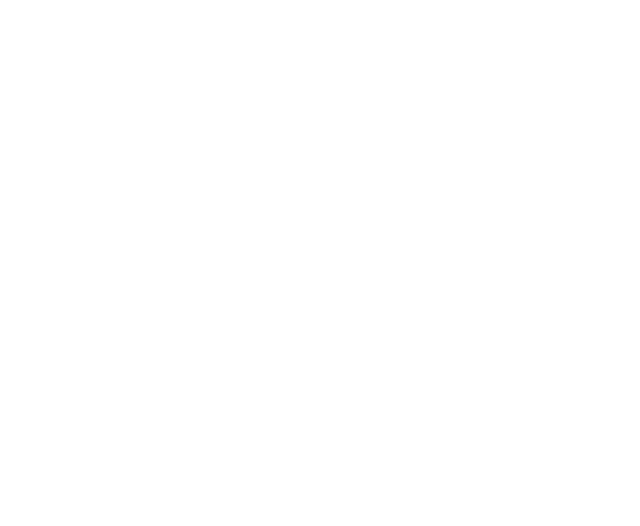
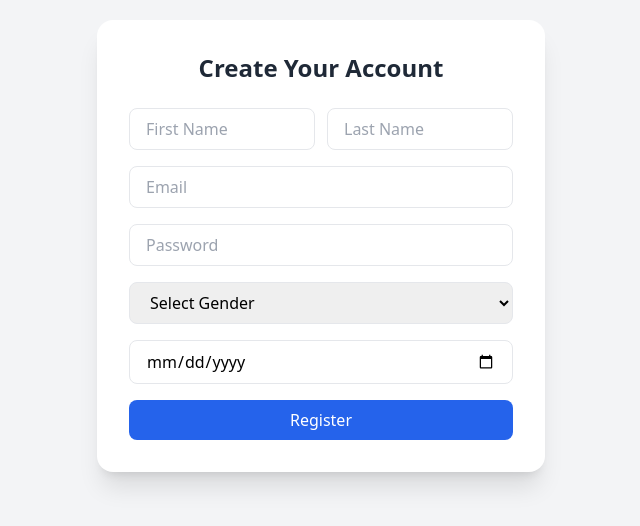
Before and after one commit to aliyan16/MERN-Full-Stack-Real-Time-Chat-Application, a React (Create React App) app in the folder chatapp/: page /register in a window 1280 px wide. Before the commit this address had no page. Shown: the part 154-680 px from the top of the page, without its empty margins (319-959 px from the left). Built offline with nearby package versions, Linux system fonts and the light colour scheme.

Commit message:
integrated UI with backend

```diff
--- a/chatapp/package.json
+++ b/chatapp/package.json
@@ -7,8 +7,13 @@
     "@testing-library/jest-dom": "^6.6.3",
     "@testing-library/react": "^16.3.0",
     "@testing-library/user-event": "^13.5.0",
+    "axios": "^1.11.0",
+    "bcrypt": "^6.0.0",
+    "cors": "^2.8.5",
     "express": "^5.1.0",
     "mongoose": "^8.16.4",
+    "multer": "^1.4.4",
+    "multer-gridfs-storage": "^5.0.2",
     "react": "^19.1.0",
     "react-dom": "^19.1.0",
     "react-router-dom": "^7.7.0",
--- a/chatapp/src/Backend/models/MessageSchema.js
+++ b/chatapp/src/Backend/models/MessageSchema.js
@@ -3,7 +3,7 @@
 
 const MessageSchema=new mongoose.Schema({
     sender:{type:mongoose.Schema.Types.ObjectId,ref:'RegisterAccounts',required:true},
-    reciever:{type:mongoose.Schema.Types.ObjectId,ref:'RegisterAccounts',required:true},
+    receiver:{type:mongoose.Schema.Types.ObjectId,ref:'RegisterAccounts',required:true},
     content:{type:String,default:''},
     media:{
         fileId:mongoose.Schema.Types.ObjectId,
--- a/chatapp/src/Backend/models/RegisterSchema.js
+++ b/chatapp/src/Backend/models/RegisterSchema.js
@@ -6,11 +6,12 @@
     lastName:{type:String,required:true},
     email:{type:String,required:true,unique:true},
     password:{type:String,required:true},
-    dob:{
-        day:{type:Number,required:true},
-        month:{type:String,required:true},
-        year:{type:String,required:true}
-    },
+    // dob:{
+    //     day:{type:Number,required:true},
+    //     month:{type:String,required:true},
+    //     year:{type:String,required:true}
+    // },
+    dob:{type:Date,required:true},
     gender:{type:String,required:true},
     profilePic:{
         fileId:mongoose.Schema.Types.ObjectId,
--- a/chatapp/src/Backend/server.js
+++ b/chatapp/src/Backend/server.js
@@ -56,10 +56,10 @@
 
 app.post('/message',upload.single('media'),async(req,res)=>{
     try{
-        const {sender,reciever,content,seen,seenAt}=req.body
+        const {sender,receiver,content,seen,seenAt}=req.body
         const newMessageData={
             sender,
-            reciever,
+            receiver,
             content,
             seen,
             seenAt
@@ -96,3 +96,7 @@
         res.status(500).json({error:'Server error'})
     }
 })
+
+app.listen(port,()=>{
+    console.log(`backend is running on port ${port}`)
+})
--- a/chatapp/src/Router/Routing.js
+++ b/chatapp/src/Router/Routing.js
@@ -7,8 +7,8 @@
     return(
         <>
         <Routes>
-            <Route path="/" element={<Register/>} />
-            <Route path="/signin" element={<SignIn/>} />
+            <Route path="/register" element={<Register/>} />
+            <Route path="/" element={<SignIn/>} />
         </Routes>
         </>
     )
--- a/chatapp/src/pages/register.js
+++ b/chatapp/src/pages/register.js
@@ -1,20 +1,69 @@
-import React from "react";
+import React, { useState } from "react";
+import axios from "axios";
 
 function Register() {
+  const [RegisterData,setRegisterData]=useState({
+    firstName:'',
+    lastName:'',
+    email:'',
+    password:'',
+    dob:{day:'',month:'',year:''},
+    gender:''
+  })
+
+  const handleChange=async(e)=>{
+    const {name,value}=e.target
+    if(['day','month','year'].includes(name)){
+      setRegisterData(prev=>({
+        ...prev,
+        dob:{
+          ...prev.dob,
+          [name]:value
+        }
+      }))
+
+    }else{
+      setRegisterData(prev=>({
+        ...prev,
+        [name]:value
+      }))
+    }
+  }
+
+
+
+  const handleSubmit=async(e)=>{
+    e.preventDefault()
+    try{
+      const res=await axios.post('http://localhost:5000/register',RegisterData)
+      alert(res.data.message || 'Registeration successful')
+    }catch(e){
+      console.error('Registration failed: ',e)
+      alert(e.response?.data?.message)
+
+    }
+
+  }
   return (
     <div className="min-h-screen flex items-center justify-center bg-gray-100">
       <div className="bg-white p-8 rounded-2xl shadow-xl w-full max-w-md">
         <h2 className="text-2xl font-bold mb-6 text-center text-gray-800">Create Your Account</h2>
-        <form className="space-y-4">
+        <form className="space-y-4" onSubmit={handleSubmit}>
           <div className="flex gap-3">
             <input
               type="text"
               placeholder="First Name"
+              name="firstName"
+              value={RegisterData.firstName}
+              onChange={handleChange}
               className="w-1/2 px-4 py-2 border rounded-lg focus:outline-none focus:ring-2 focus:ring-blue-500"
             />
             <input
               type="text"
               placeholder="Last Name"
+              name="lastName"
+              value={RegisterData.lastName}
+              onChange={handleChange}
               className="w-1/2 px-4 py-2 border rounded-lg focus:outline-none focus:ring-2 focus:ring-blue-500"
             />
           </div>
@@ -22,18 +71,26 @@
           <input
             type="email"
             placeholder="Email"
+            name="email"
+            value={RegisterData.email}
+            onChange={handleChange}
             className="w-full px-4 py-2 border rounded-lg focus:outline-none focus:ring-2 focus:ring-blue-500"
           />
 
           <input
             type="password"
             placeholder="Password"
+            name="password"
+            value={RegisterData.password}
+            onChange={handleChange}
             className="w-full px-4 py-2 border rounded-lg focus:outline-none focus:ring-2 focus:ring-blue-500"
           />
 
           <select
             className="w-full px-4 py-2 border rounded-lg focus:outline-none focus:ring-2 focus:ring-blue-500"
-            defaultValue=""
+            name="gender"
+            value={RegisterData.gender}
+            onChange={handleChange}
           >
             <option value="" disabled>
               Select Gender
@@ -45,6 +102,9 @@
 
           <input
             type="date"
+            name="dob"
+            value={RegisterData.dob}
+            onChange={handleChange}
             className="w-full px-4 py-2 border rounded-lg focus:outline-none focus:ring-2 focus:ring-blue-500"
           />
 
--- a/chatapp/src/pages/sigin.js
+++ b/chatapp/src/pages/sigin.js
@@ -1,6 +1,8 @@
 import React from "react";
+import { useNavigate } from "react-router-dom";
 
 function SignIn() {
+  const navigate=useNavigate()
   return (
     <div className="min-h-screen flex items-center justify-center bg-gray-100">
       <div className="bg-white p-8 rounded-2xl shadow-xl w-full max-w-md">
@@ -28,10 +30,10 @@
 
         <div className="mt-4 text-center">
           <a
-            href="/"
-            className="text-sm text-blue-600 hover:underline"
+            onClick={()=>navigate('/register')}
+            className="text-sm text-blue-600 hover:underline cursor-pointer"
           >
-            Forgot Password?
+            Or Create Account
           </a>
         </div>
       </div>
```
Also changed, not shown: 1 other file (tests, documents, lock files or other folders).
